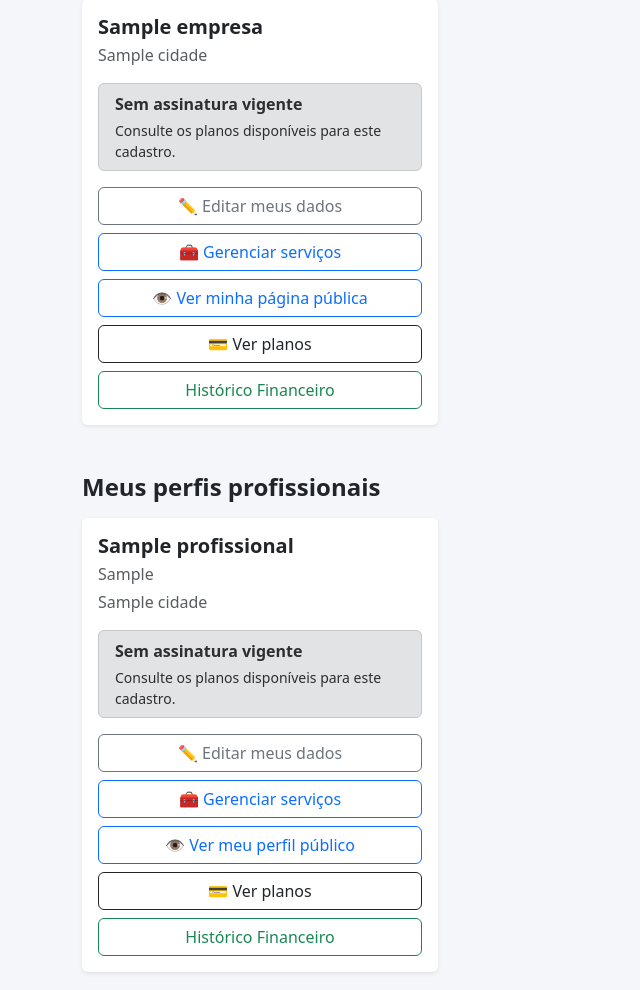
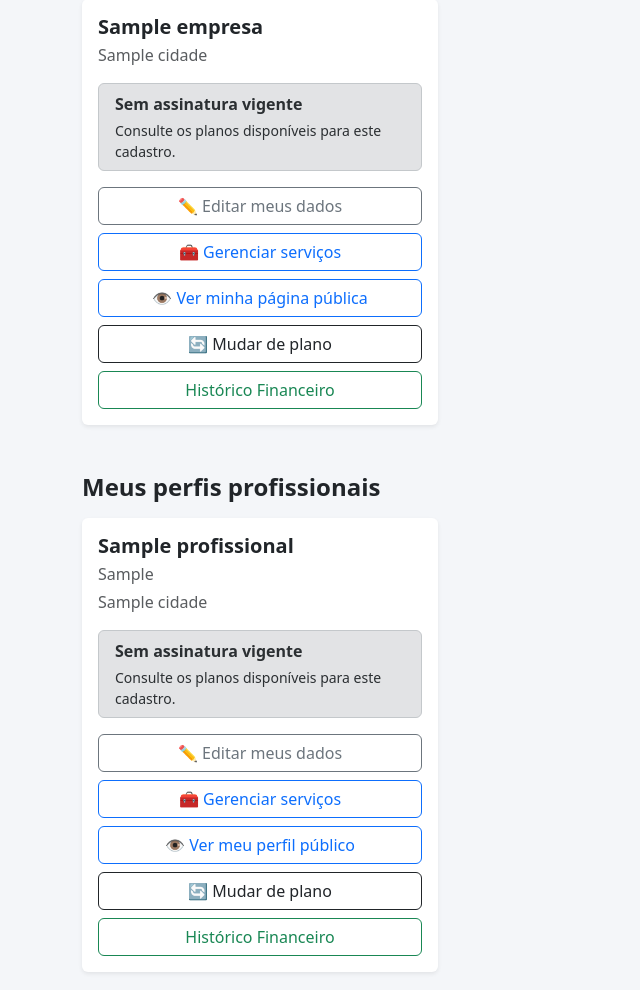
Before and after one commit to spab1967/conecta-interior-enterprise, a Django app: page /minha-conta/ in a window 1280 px wide. Shown: the part 242-1232 px from the top of the page, without its empty margins (0-640 px from the left). Run offline with Django 5.2, Linux system fonts and the light colour scheme; a user stored in the database is signed in; tables that the repository leaves empty hold one stand-in row (values such as "Sample post").

Commit message:
Adiciona ação clara para mudar de plano

```diff
--- a/templates/core/minha_conta.html
+++ b/templates/core/minha_conta.html
@@ -374,7 +374,7 @@ Minha Conta | Conecta Interior
                                 href="{% url 'core:planos' %}"
                                 class="btn btn-outline-dark"
                             >
-                                💳 Ver planos
+                                🔄 Mudar de plano
                             </a>
 
                             <a
@@ -706,7 +706,7 @@ Minha Conta | Conecta Interior
                                 href="{% url 'core:planos' %}"
                                 class="btn btn-outline-dark"
                             >
-                                💳 Ver planos
+                                🔄 Mudar de plano
                             </a>
 
                             <a
```
